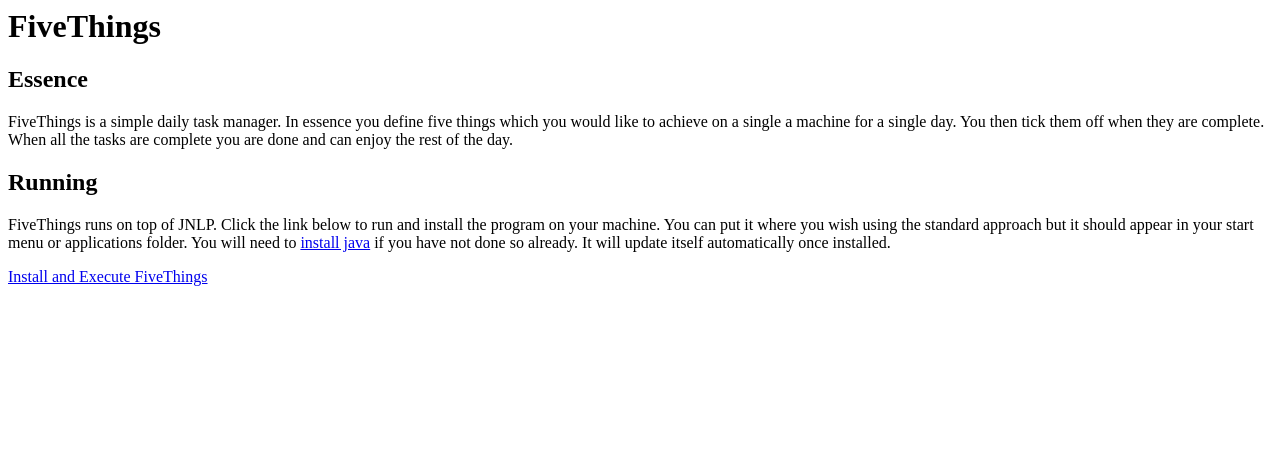
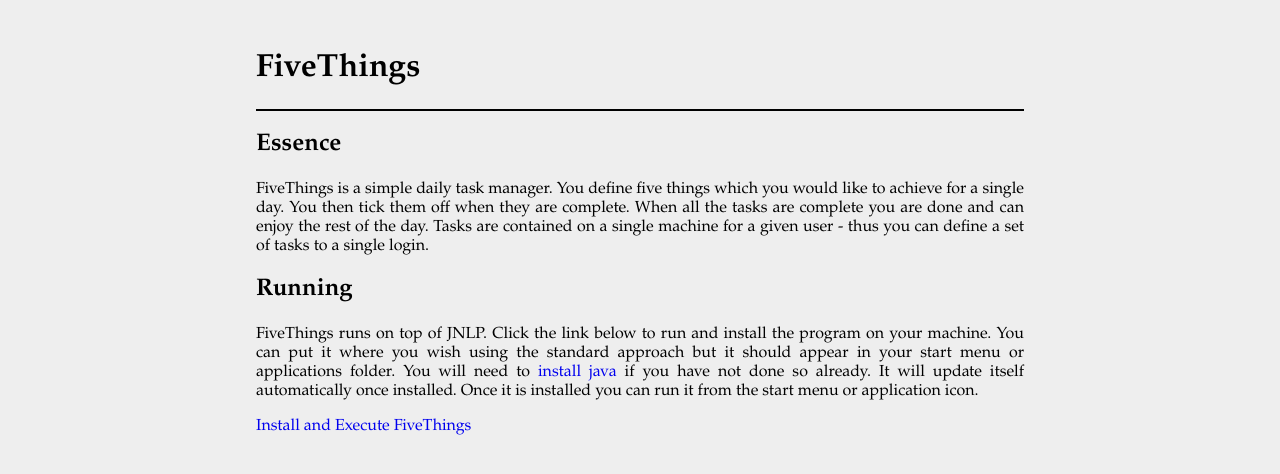
Before and after one commit to brotherlogic/FiveThings, a plain HTML site: page src/web/index.html in a window 1280 px wide. Drawn offline with Linux system fonts and the light colour scheme.

Commit message:
Fixed the static website for five things

```diff
--- a/src/web/index.html
+++ b/src/web/index.html
@@ -1,6 +1,7 @@
 <HTML>
 <HEAD>
 <TITLE>FiveThings</TITLE>
+<LINK title="stylesheet" href="style.css" type="text/css" rel="stylesheet">
 </HEAD>
 <BODY>
 <DIV class="header">
@@ -9,14 +10,15 @@
 <DIV class="body">
 <H2>Essence</H2>
 <P>
-	FiveThings is a simple daily task manager. In essence you define five things which you would like to achieve on a single a machine for a single day.
+	FiveThings is a simple daily task manager. You define five things which you would like to achieve for a single day.
 	You then tick them off when they are complete. When all the tasks are complete you are done and can enjoy the rest of the day.
+	Tasks are contained on a single machine for a given user - thus you can define a set of tasks to a single login.
 </P>
 <H2>Running</H2>
 <P>
 	FiveThings runs on top of JNLP. Click the link below to run and install the program on your machine. You can put it where you wish using the standard
 	approach but it should appear in your start menu or applications folder. You will need to <A HREF="java">install java</A> if you have not done so already.
-	It will update itself automatically once installed.
+	It will update itself automatically once installed. Once it is installed you can run it from the start menu or application icon.
 </P>
 <P>
 	<A HREF="launch.jnlp">Install and Execute FiveThings</A>
--- /dev/null
+++ b/src/web/style.css
@@ -0,0 +1,21 @@
+body
+{
+	background-color:#eeeeee;
+	font-family:palatino;
+	margin-left:20%;
+	margin-right:20%;
+	text-align:justify;
+}
+
+a
+{
+	text-decoration:none;
+}
+
+div.header
+{
+	margin-top:50px;
+	margin-bottom:20px;
+	border-style:solid;
+	border-width: 0 0 2 0;
+}
```
